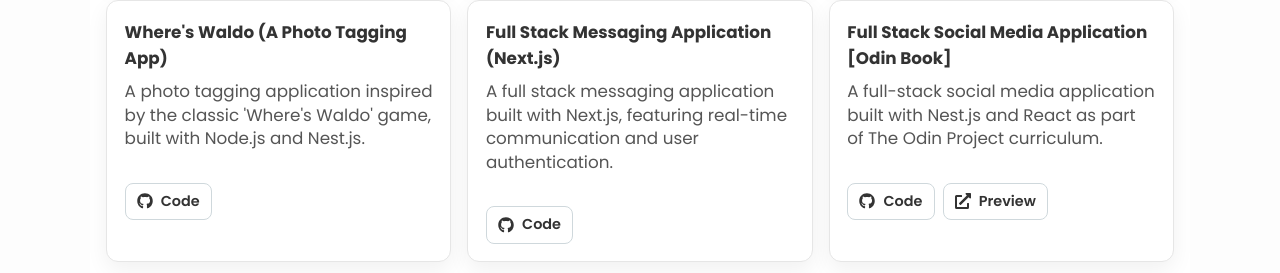
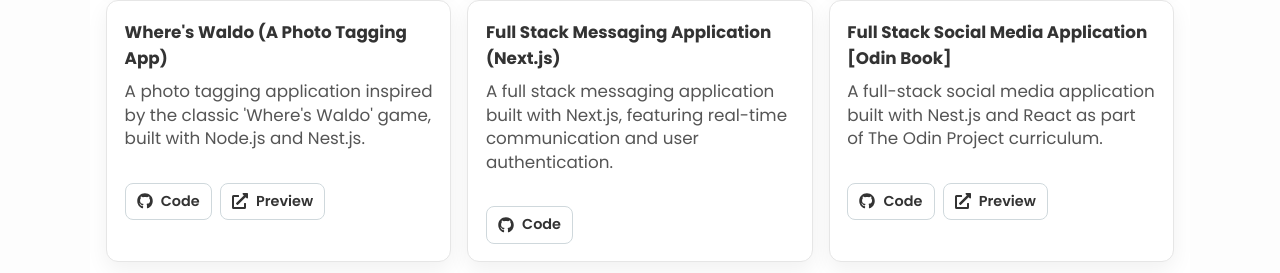
Before and after one commit to kottapally-2001/Portfolio-The-Odin-Project-Work-, a React (Vite) app in the folder my-portfolio/: page / in a window 1280 px wide. Shown: the part 6338-6611 px from the top of the page. Built offline with nearby package versions, Linux system fonts and the light colour scheme.

Commit message:
initial commit

```diff
--- a/my-portfolio/src/components/Projects.jsx
+++ b/my-portfolio/src/components/Projects.jsx
@@ -228,7 +228,7 @@
         description:
           "A photo tagging application inspired by the classic 'Where's Waldo' game, built with Node.js and Nest.js.",
         github: "https://github.com/kottapally-2001/Where-s-Waldo-A-Photo-Tagging-App-.git",
-        preview: "",
+        preview: "https://messaging-app-full-stack-project.vercel.app/login",
       },
        {
         title: "Full Stack Messaging Application (Next.js)",
```
